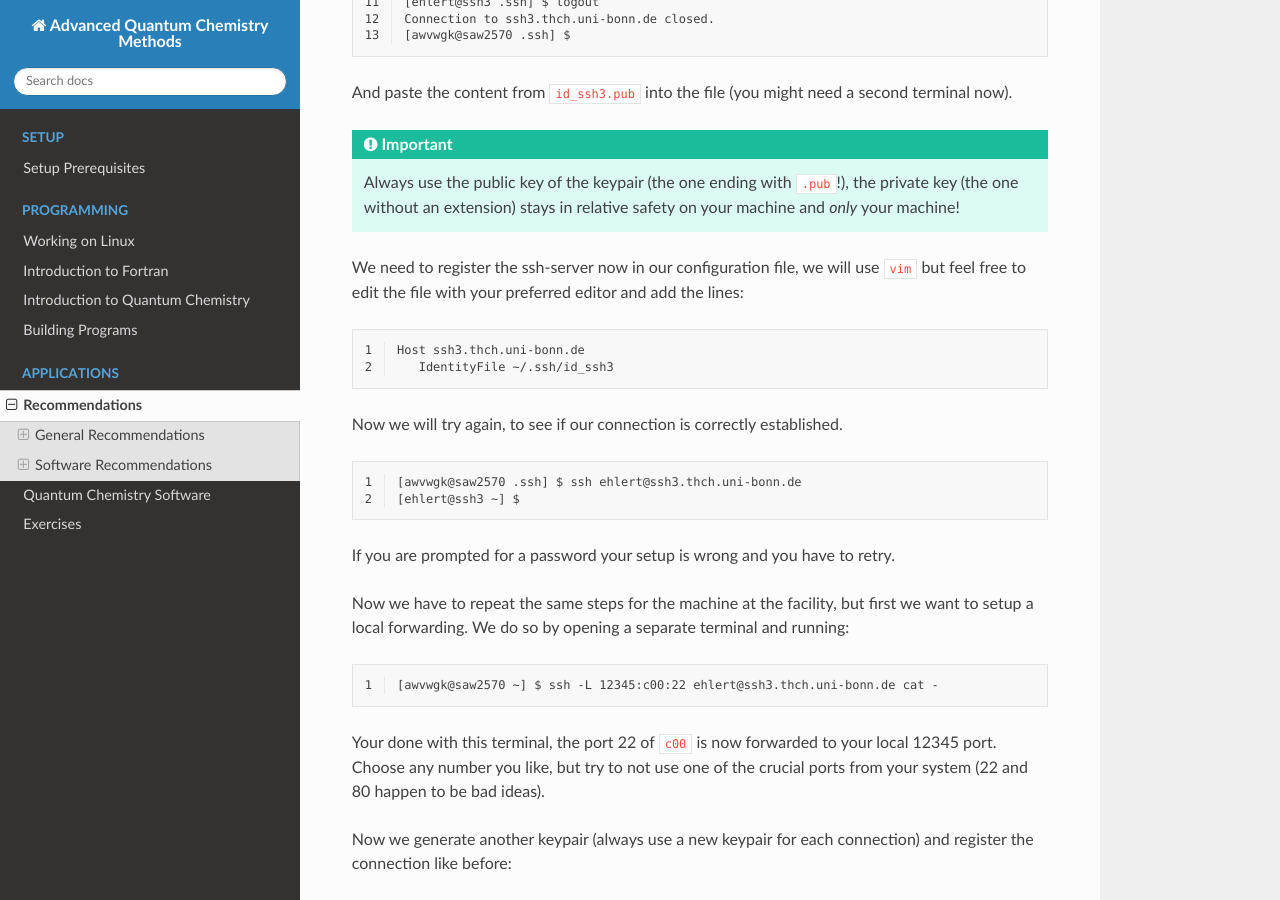
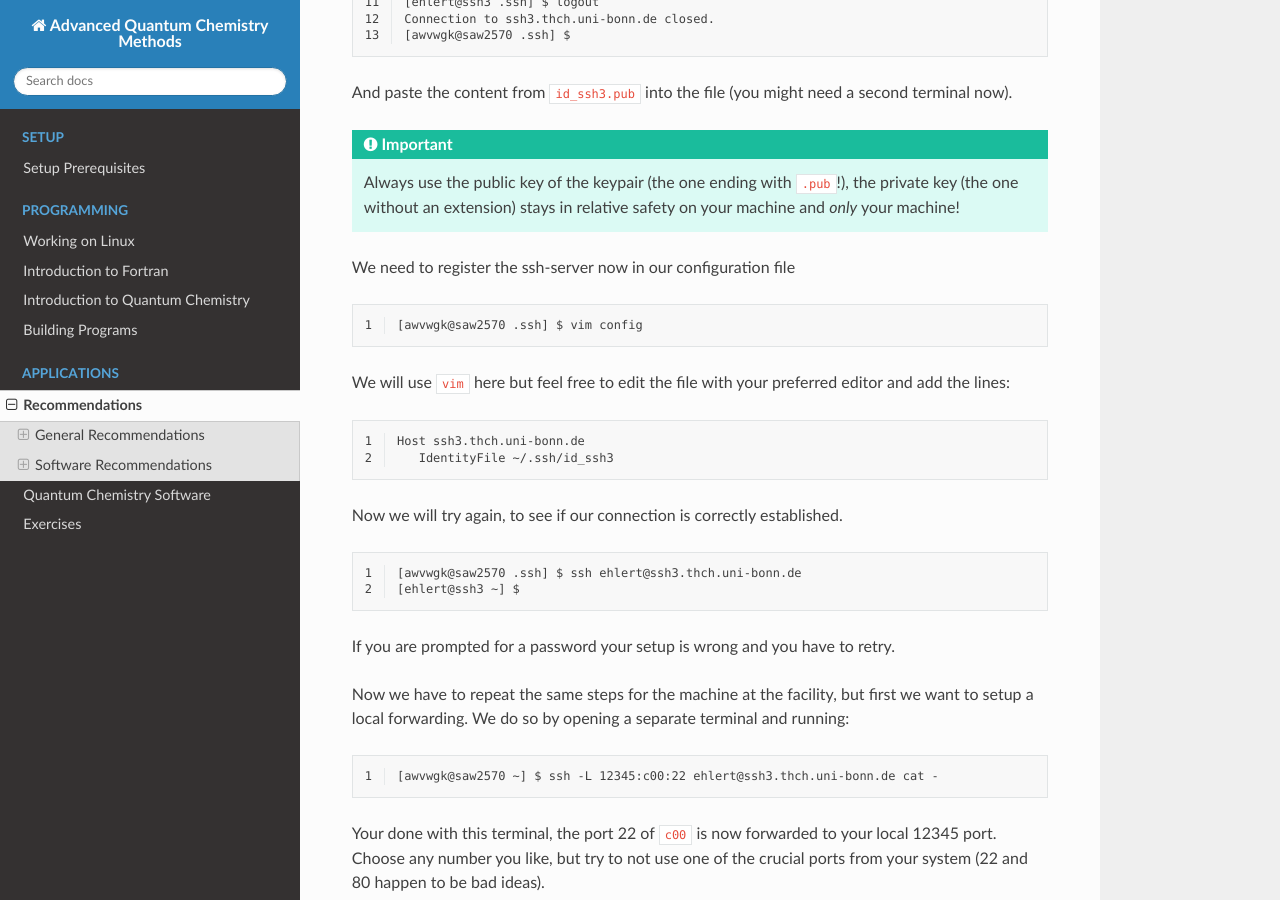
Before and after one commit to grimme-lab/qc2-teaching, a Sphinx documentation site: the page built from doc/recommendations_application-part.rst, in a window 1280 px wide and 900 px high, scrolled down 3844 px. Built offline with Sphinx 7.4.7 and the Read the Docs theme 2.0.0, drawn with Linux system fonts in a browser that asks for light colours.

Commit message:
Add actual name of ssh-config file

```diff
--- a/doc/recommendations_application-part.rst
+++ b/doc/recommendations_application-part.rst
@@ -190,7 +190,14 @@ And paste the content from ``id_ssh3.pub`` into the file (you might need a secon
 
    Always use the public key of the keypair (the one ending with ``.pub``!), the private key (the one without an extension) stays in relative safety on your machine and *only* your machine!
 
-We need to register the ssh-server now in our configuration file, we will use ``vim`` but feel free to edit the file with your preferred editor and add the lines:
+We need to register the ssh-server now in our configuration file
+
+.. code-block:: none
+   :linenos:
+
+   [awvwgk@saw2570 .ssh] $ vim config
+
+We will use ``vim`` here but feel free to edit the file with your preferred editor and add the lines:
 
 .. code-block:: none
    :linenos:
```
